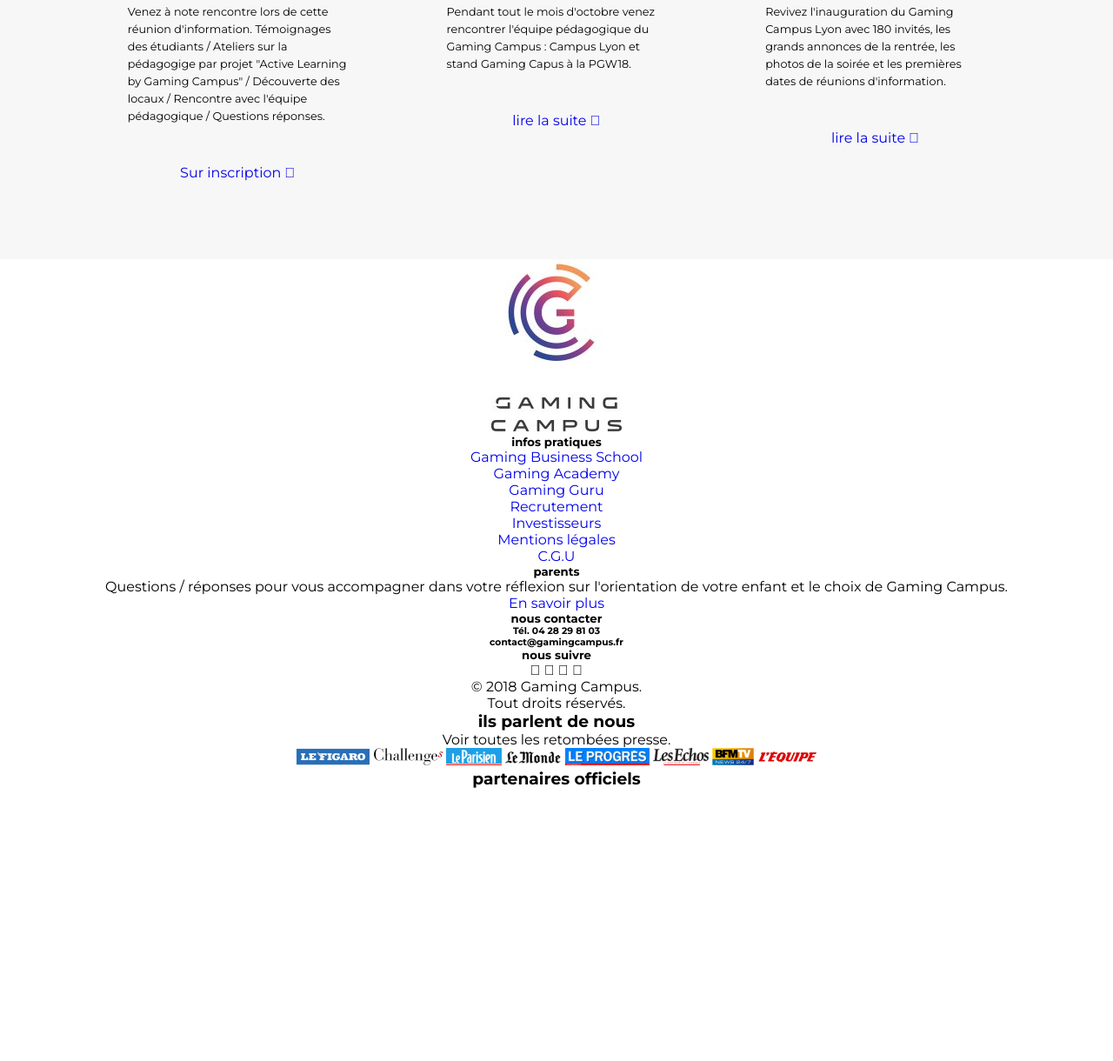
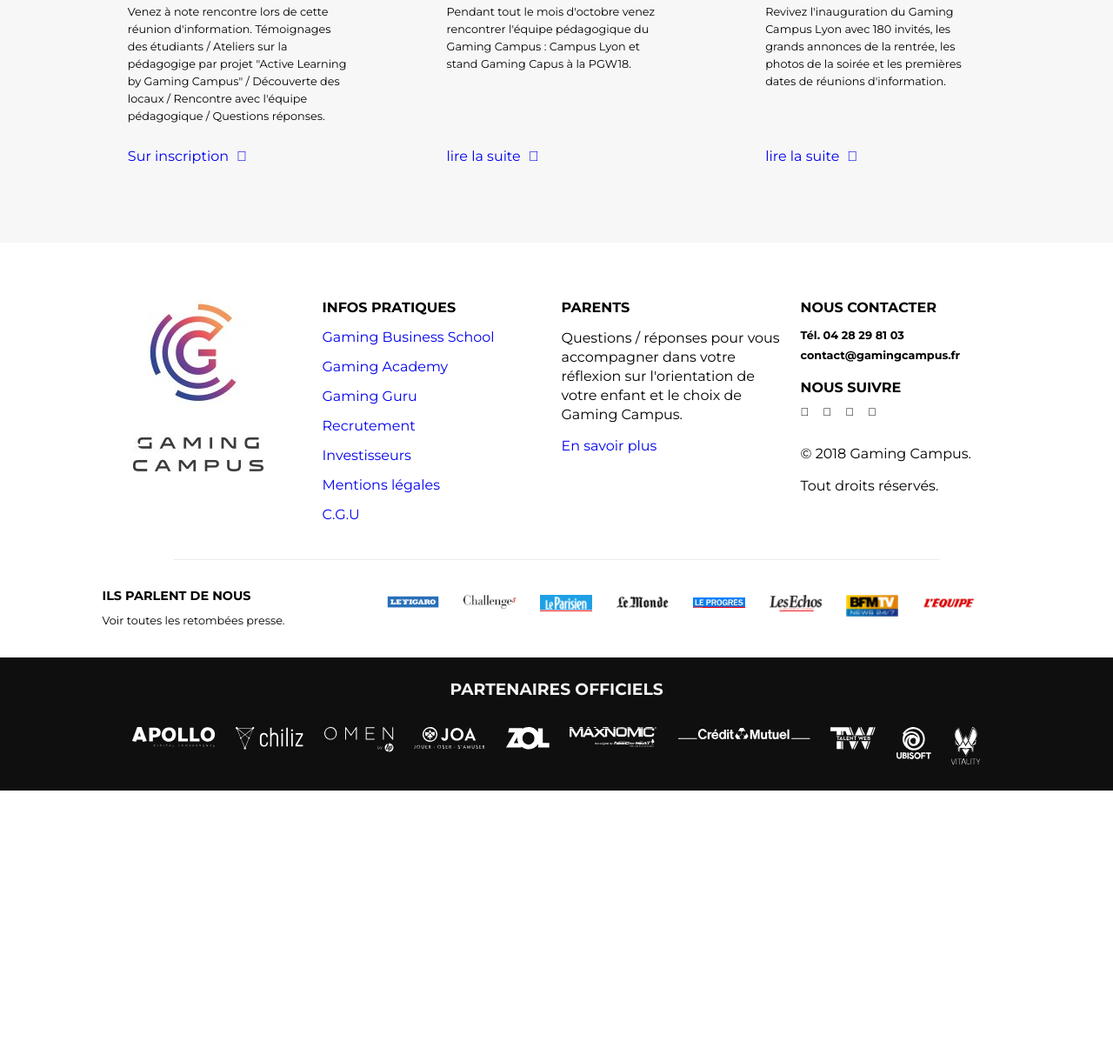
Before and after one commit to Soumeth/Gaming, a plain HTML site: page index.html in a window 1280 px wide. Shown: the part 1680-2900 px from the top of the page at 87% size. After the commit the page ends 2589 px from the top, so only its background shows below. Drawn offline with Linux system fonts and the light colour scheme.

Commit message:
Gamming CSS complet

```diff
--- a/assets/css/style.css
+++ b/assets/css/style.css
@@ -189,3 +189,181 @@
     line-height: 20px;
     margin-bottom: 45px;
   }
+  .link {
+    text-align: left;
+    position: absolute;
+    bottom: 0;
+  }
+  main-news a {
+    text-transform: uppercase;
+    color: rgb(95, 4, 170);
+    font-size: 0.7rem;
+    letter-spacing: 1px;
+    font-weight: 900;
+  }
+  .main-news a:hover {
+    color: rgb(180, 180, 1);
+  }
+  .main-news i {
+    transform: translateX(5px);
+  }
+  .contact {
+    padding: 65px 0 20px;
+    max-width: 1100px;
+    margin: 0 auto;
+  }
+  .contact-list {
+    display: flex;
+    justify-content: space-around;
+    font-weight: 400;
+    position: relative;
+  }
+  .contact-list:after {
+    content: "";
+    position: absolute;
+    width: 80%;
+    height: 1px;
+    background: rgb(235, 235, 235);
+    bottom: -28px;
+  }
+  .contact-list .list {
+    text-align: left;
+    width: 24%;
+  }
+  #contact-img img {
+    margin: 0 auto;
+    display: block;
+  }
+  .contact-list h5 {
+    text-transform: uppercase;
+    font-size: 1rem;
+    margin-bottom: 15px;
+  }
+  .infos-p li {
+    margin: 15px 0;
+  }
+  .list p {
+    line-height: 22px;
+    margin-bottom: 15px;
+  }
+  .list h6 {
+    font-size: 0.8rem;
+    margin-bottom: 8px;
+  }
+  .list .network {
+    margin: 20px 0 8px;
+  }
+  .footer-logos i {
+    font-size: 0.8rem;
+    margin: 0 12px 30px 0;
+  }
+  .copyright {
+    margin: 0;
+  }
+  .contact-medias {
+    padding: 60px 0 15px;
+    display: flex;
+    align-items: center;
+    width: 95%;
+    margin: 0 auto;
+  }
+  .medias-text {
+    text-align: left;
+    width: 30%;
+  }
+  .medias-text h3 {
+    text-transform: uppercase;
+    font-size: 0.9rem;
+    margin-bottom: 12px;
+  }
+  .medias-text p {
+    font-size: 0.8rem;
+  }
+  .medias-logos {
+    display: flex;
+    justify-content: space-around;
+    width: 70%;
+  }
+  .medias-logos img {
+    width: 60px;
+  }
+  footer {
+    background: rgb(15, 15, 15);
+    color: whitesmoke;
+    padding: 25px;
+  }
+  footer h3 {
+    text-transform: uppercase;
+    font-weight: 700;
+    margin-bottom: 32px;
+  }
+  footer ul {
+    display: flex;
+    justify-content: space-around;
+    max-width: 1000px;
+    margin: 0 auto;
+  }
+  /* *********** MEDIA QUERIES *************** */
+
+@media screen and (max-width: 895px) {
+    nav li {
+      font-size: 0.7rem;
+    }
+    .main-header img {
+      width: 60%;
+    }
+    .contact-list .list {
+      padding-left: 15px;
+    }
+    .medias-logos img {
+      width: 40px;
+    }
+    footer ul {
+      flex-wrap: wrap;
+    }
+    footer li {
+      margin: 5px;
+    }
+  }
+  @media screen and (max-width: 704px) {
+    nav li {
+      display: none;
+    }
+    .icon-part-container {
+      display: block;
+    }
+    .icon-part {
+      padding: 0 0 30px;
+    }
+    .list-icon-part {
+      margin-top: 40px;
+    }
+    .header-news {
+      display: block;
+    }
+    .left-part {
+      width: 100%;
+    }
+    .left-part h2 {
+      text-align: center;
+    }
+    .left-part p {
+      text-align: center;
+      margin-bottom: 10px;
+    }
+    .main-news-container {
+      display: block;
+    }
+    .main-news-container div {
+      max-width: 90%;
+      margin: 0 auto;
+      padding-bottom: 15px;
+      margin-top: 58px;
+    }
+    .main-news-container img {
+      width: 50%;
+    }
+    .contact {
+      display: none;
+    }
+  }
```
